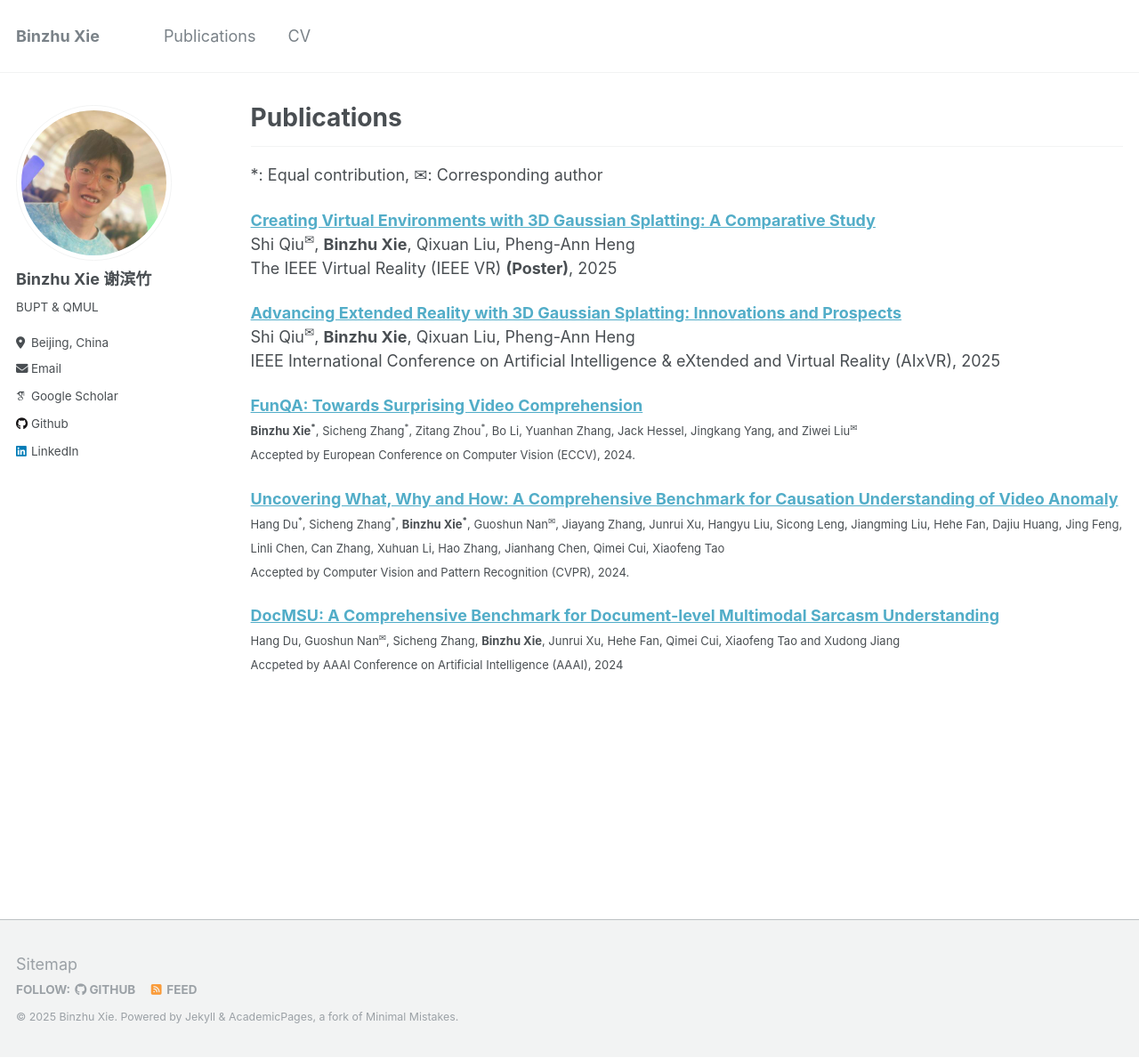
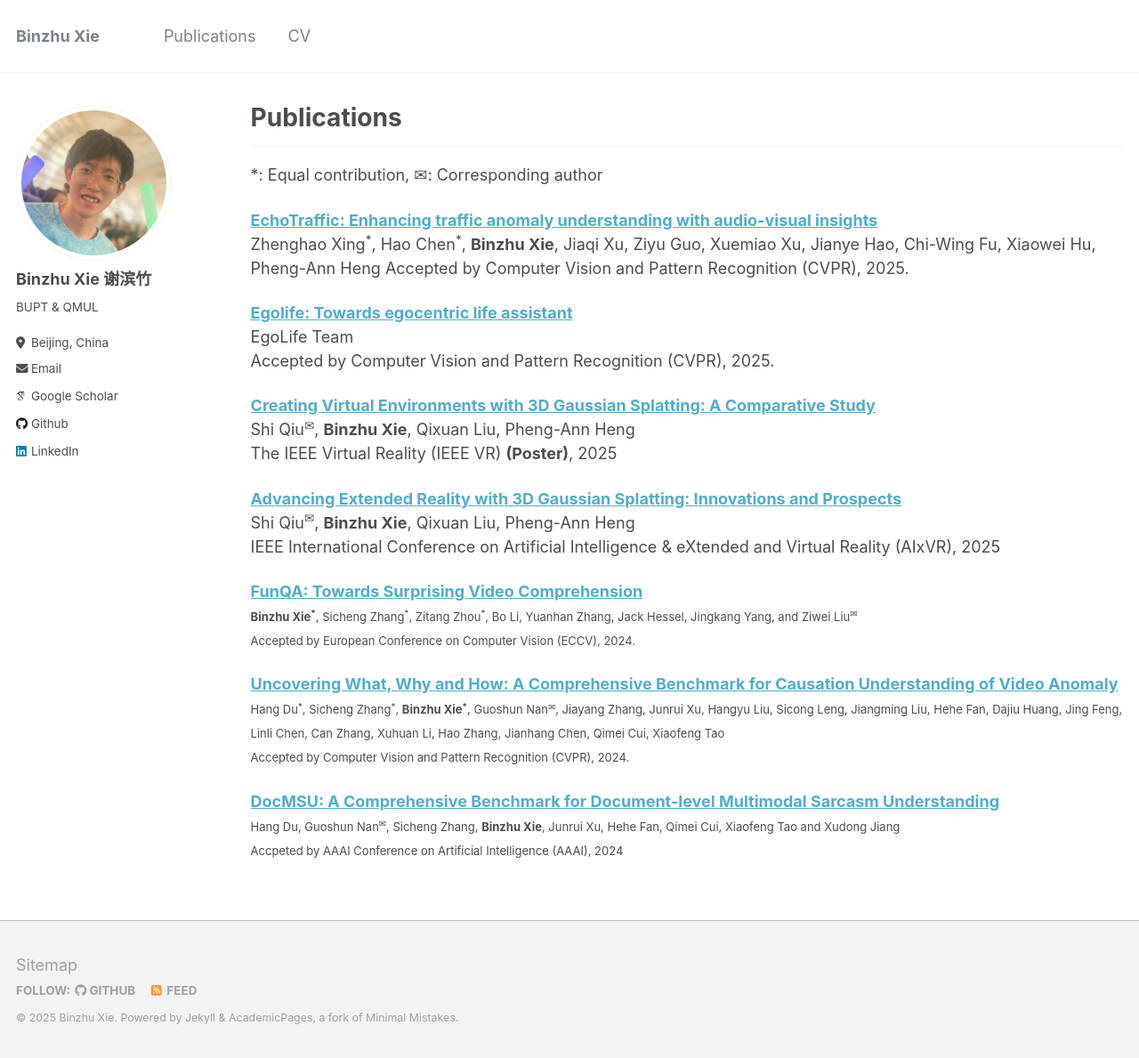
Before and after one commit to Nicous20/Nicous20.github.io, a Jekyll site: the page built from _pages/publications.md, in a window 1280 px wide and 1189 px high. Shown: the whole window at 89% size. Built offline with Jekyll 4.4.1, drawn with Linux system fonts in a browser that asks for light colours; some web fonts are replaced.

Commit message:
Update publications.md
update pub

```diff
--- a/_pages/publications.md
+++ b/_pages/publications.md
@@ -7,6 +7,14 @@ author_profile: true
 
 ---
 *: Equal contribution, ✉: Corresponding author
+
+[**EchoTraffic: Enhancing traffic anomaly understanding with audio-visual insights**](https://openaccess.thecvf.com/content/CVPR2025/papers/Xing_EchoTraffic_Enhancing_Traffic_Anomaly_Understanding_with_Audio-Visual_Insights_CVPR_2025_paper.pdf)
+Zhenghao Xing<sup>*</sup>, Hao Chen<sup>*</sup>, **Binzhu Xie**, Jiaqi Xu, Ziyu Guo, Xuemiao Xu, Jianye Hao, Chi-Wing Fu, Xiaowei Hu, Pheng-Ann Heng
+Accepted by Computer Vision and Pattern Recognition (CVPR), 2025.
+
+[**Egolife: Towards egocentric life assistant**](https://egolife-ai.github.io/)
+EgoLife Team
+Accepted by Computer Vision and Pattern Recognition (CVPR), 2025.
 
 [**Creating Virtual Environments with 3D Gaussian Splatting: A Comparative Study**](https://arxiv.org/abs/2501.09302)
 Shi Qiu<sup>✉</sup>, **Binzhu Xie**, Qixuan Liu, Pheng-Ann Heng
```
